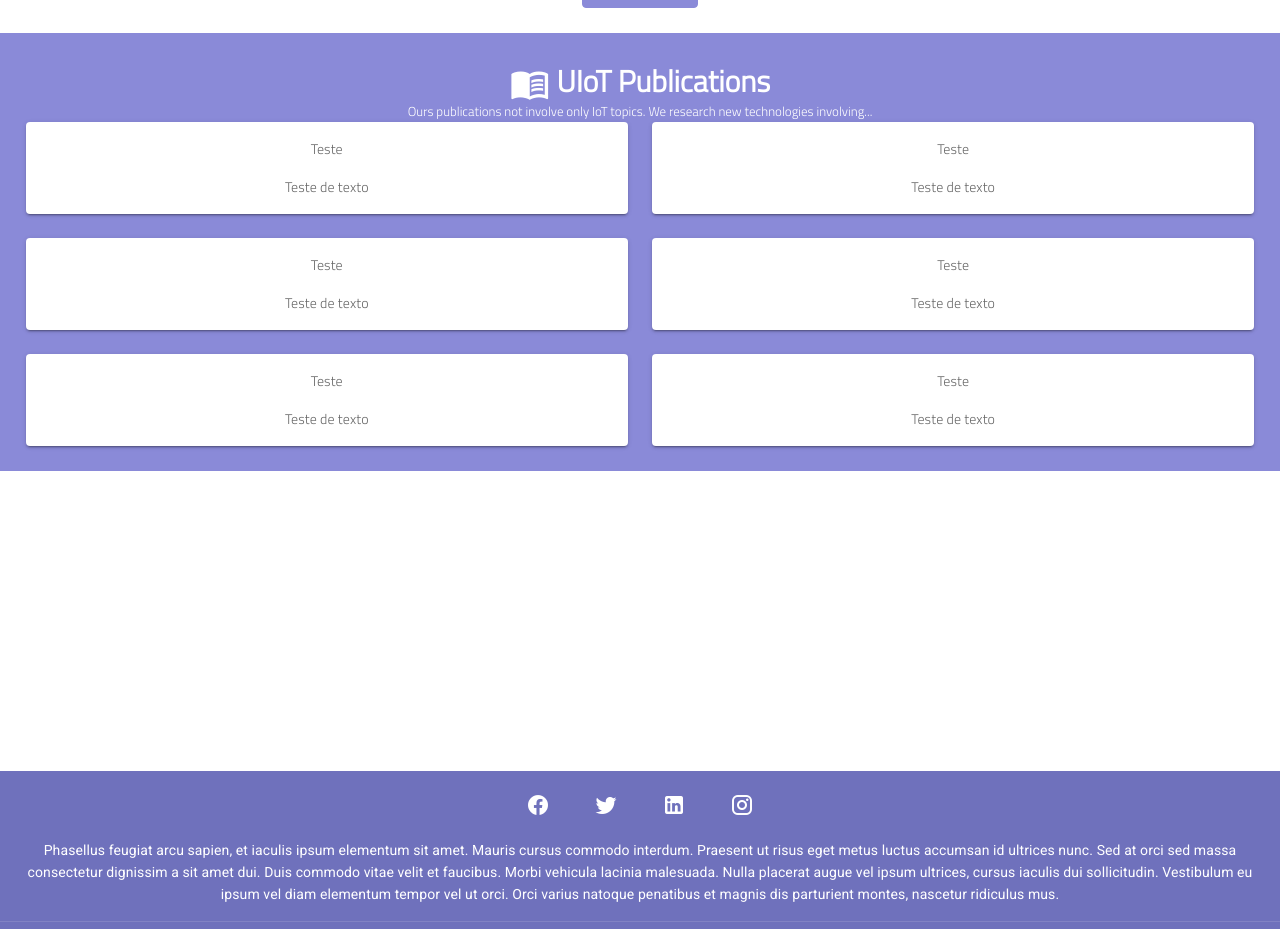
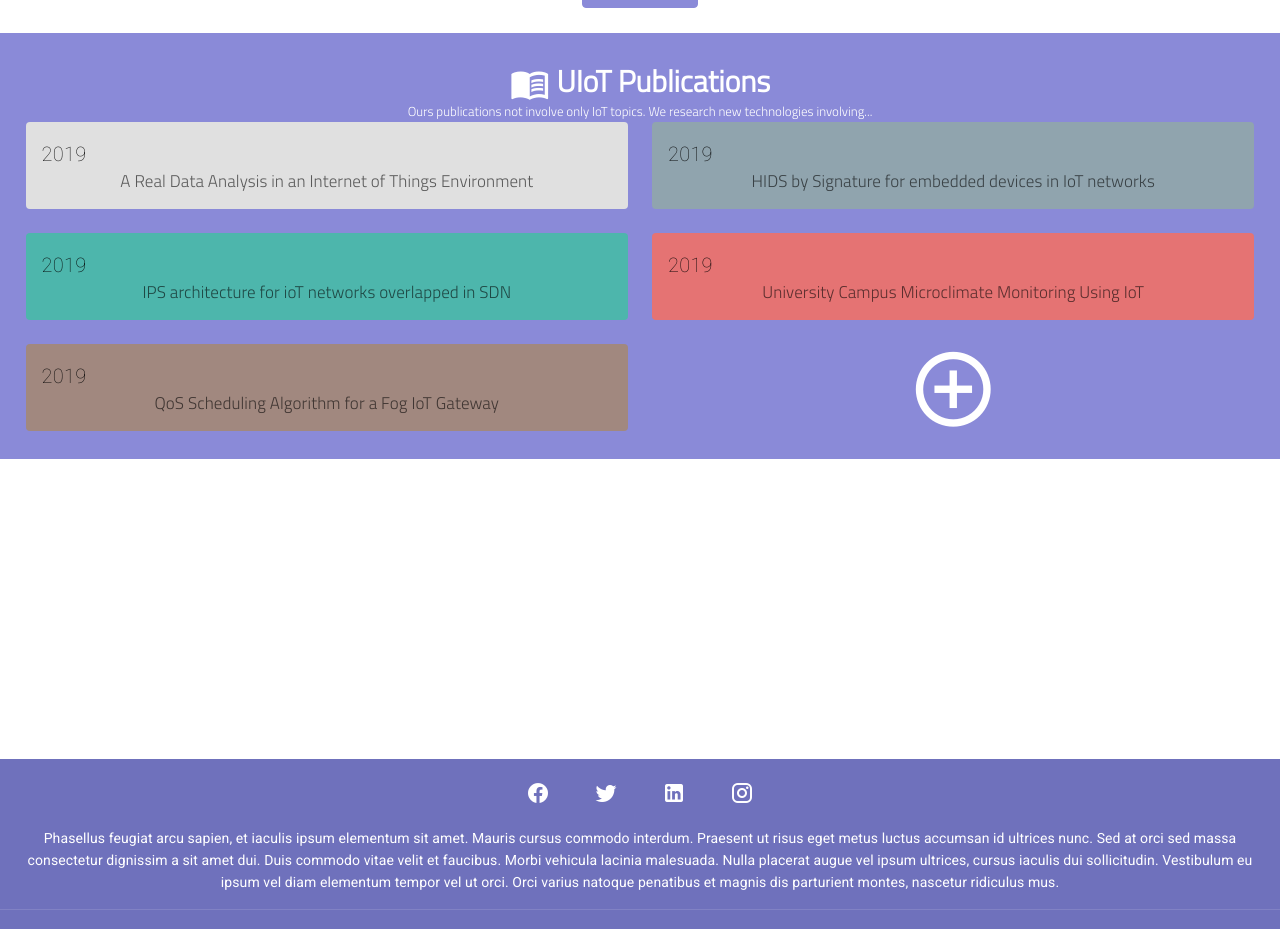
Before and after one commit to uiot/uiot.github.io, a Vue app: page /#/ in a window 1280 px wide. Shown: the part 1120-2049 px from the top of the page. Built offline with nearby package versions, Linux system fonts and the light colour scheme.

Commit message:
inclusao de novos componentes

```diff
--- a/src/components/Publications/Publications.vue
+++ b/src/components/Publications/Publications.vue
@@ -59,7 +59,7 @@ import { filterPublications } from "../../functions/publications.js"
 export default {
     data(){
         return {
-            selectedYears: [],
+            selectedYears: [ 2019 ],
             publicacoes: Publications,
             expanded: [],
             singleExpand: false,
--- a/src/components/Toolbar.vue
+++ b/src/components/Toolbar.vue
@@ -17,8 +17,8 @@
       <v-spacer></v-spacer>
 
       <v-toolbar-items class="pr-10">
+        <v-btn text to="/projects"      :class="{ base: checkRouteColor('projects', currentRoute), 'lighten-2': true }">Projects</v-btn>
         <v-btn text to="/publications"  :class="{ base: checkRouteColor('publications', currentRoute), 'lighten-2': true }">Publications</v-btn>
-        <v-btn text to="/projects"      :class="{ base: checkRouteColor('projects', currentRoute), 'lighten-2': true }">Projects</v-btn>
         <v-btn text to="/team"          :class="{ base: checkRouteColor('team', currentRoute), 'lighten-2': true }">Team</v-btn>
         <v-menu offset-y>
           <template v-slot:activator="{ on }">
--- a/src/functions/publications.js
+++ b/src/functions/publications.js
@@ -5,6 +5,10 @@ let publications = Publications
 
 export class filterPublications {
     constructor() {  }
+
+    byQuantity(qtd){
+        return publications.slice(0, qtd)
+    }
 
     getYears(){
         let arr_ret = []
--- a/src/views/Home.vue
+++ b/src/views/Home.vue
@@ -53,11 +53,18 @@
         <h2 class="white--text">  <v-icon class="white--text" size="40"> mdi-book-open-variant </v-icon> <b> {{ $t('home.academics.title') }} </b> </h2>
         <div class="text white--text"> {{ $t('home.academics.text') }} </div>
         <v-row>
-          <v-col sm="12" md="6" lg="6" v-for="i in 6" :key="i">
-            <v-card>
-              <v-card-subtitle>Teste</v-card-subtitle>
-              <v-card-text>Teste de texto</v-card-text>
+          <v-col sm="12" md="6" lg="6" v-for="item in publications" :key="item.title">
+            <v-card flat :class="`${item.color} lighten-2`">
+              <v-card-title>
+                <span class="title font-weight-thin"> {{ item.year }} </span>
+              </v-card-title>
+              <v-card-subtitle>
+                <span class="font-weight-light title_card"> {{ item.title }} </span>
+              </v-card-subtitle>
             </v-card>
+          </v-col>
+          <v-col sm="12" md="6" lg="6">
+            <v-icon to="/publications" size="90" class="white--text"> mdi-plus-circle-outline </v-icon>
           </v-col>
         </v-row>
     </div>
@@ -71,11 +78,28 @@
 </template>
 
 <script>
+import { filterPublications } from "../functions/publications.js"
 // @ is an alias to /src
 
 export default {
   name: "home",
   components: {
+  },
+  data() {
+    return {
+
+    }
+  },
+  computed: {
+    publications(){
+      let publications = new filterPublications().byQuantity(5)
+      publications[0]['color'] = 'grey'
+      publications[1]['color'] = 'blue-grey'
+      publications[2]['color'] = 'teal'
+      publications[3]['color'] = 'red'
+      publications[4]['color'] = 'brown'
+      return publications
+    }
   }
 };
 </script>
@@ -121,6 +145,9 @@ export default {
   font-size: 13px;
 }
 
+.academics .title_card{
+  font-size: 17px;
+}
 
 .team{
   height: 300px;
@@ -134,9 +161,7 @@ export default {
 
 
 
-.teste{
-  /* background-image: url("https://cdn.vuetifyjs.com/images/parallax/material.jpg"); */
-}
+
 
 .home{
   font-family: 'Raleway', sans-serif;
```
